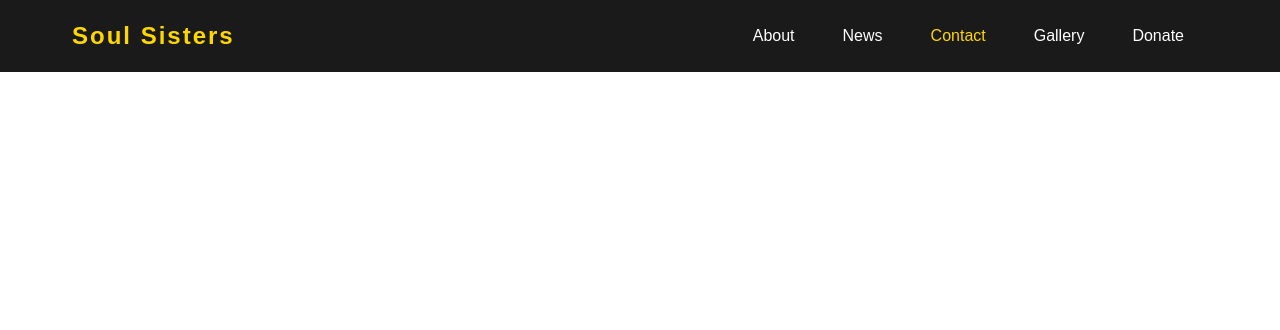
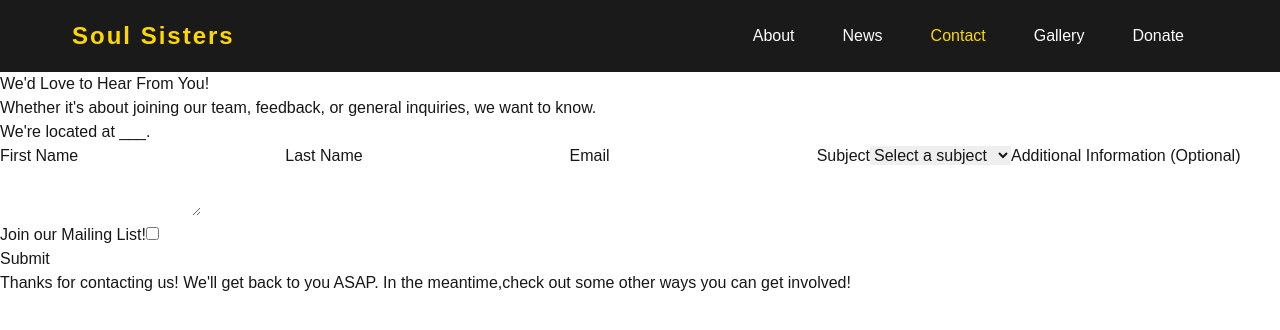
Before and after one commit to fullstackatbrown/project-soul-sisters, a Next.js app: page /contact in a window 1280 px wide. Shown: the top 330 px of the page. Built offline with nearby package versions, Linux system fonts and the light colour scheme.

Commit message:
basic html for contact form (#1)
* basic html for contact form

* contactform html to tsx

* missed tsx file in previous commit

* fixed body division

```diff
--- a/app/contact/page.tsx
+++ b/app/contact/page.tsx
@@ -1,5 +1,9 @@
+import ContactForm from '@/components/contact/ContactForm';
+
 export default function Contact() {
     return (
-      <div></div>
+      <div>
+        <ContactForm />
+      </div>
     );
   }
--- /dev/null
+++ b/components/contact/ContactForm.tsx
@@ -0,0 +1,54 @@
+const ContactForm = () => {
+    return (
+        <div>
+                <div className="container">
+                    <header>
+                        <h1>We'd Love to Hear From You!</h1>
+                        <p className="subtitle">Whether it's about joining our team, feedback, or general inquiries, we want to know.</p>
+                    </header>
+
+                <div className="blurb">
+                    <p>We're located at ___.</p>
+                </div>
+
+                {/** change action to endpoint later */}
+                <form action="####" method="POST">
+                    <label htmlFor="first-name">First Name</label>
+                    <input type="text" id="first-name" name="first-name" required/>
+
+                    <label htmlFor="last-name">Last Name</label>
+                    <input type="text" id="last-name" name="last-name" required/>
+
+                    <label htmlFor="email">Email</label>
+                    <input type="email" id="email" name="email" required/>
+
+                    <label htmlFor="subject">Subject</label>
+                    <select id="subject" name="subject" required>
+                        <option value="">Select a subject</option>
+                        <option value="join">Joining the Team</option>
+                        <option value="feedback">Giving Feedback</option>
+                        <option value="inquiry">General Inquiry</option>
+                        <option value="other">Other</option>
+                    </select>
+
+                    <label htmlFor="extra-info">Additional Information (Optional)</label>
+                    <textarea id="extra-info" name="extra-info"></textarea>
+
+                    <div className="form-checkbox">
+                        <label htmlFor="mailing-checkbox">Join our Mailing List!</label>
+                        <input type="checkbox" id="mailing-checkbox" name="mailing-checkbox"/>
+                    </div>
+
+                    <button type="submit" className="submit-button">Submit</button>
+                </form>
+                {/** change href later */}
+                <div className="submission-confirmation">
+                    Thanks for contacting us! We'll get back to you ASAP. In the meantime,
+                    <a href="###">check out some other ways you can get involved!</a>
+                </div>
+                </div>
+        </div>
+    );
+};
+
+export default ContactForm;
```
